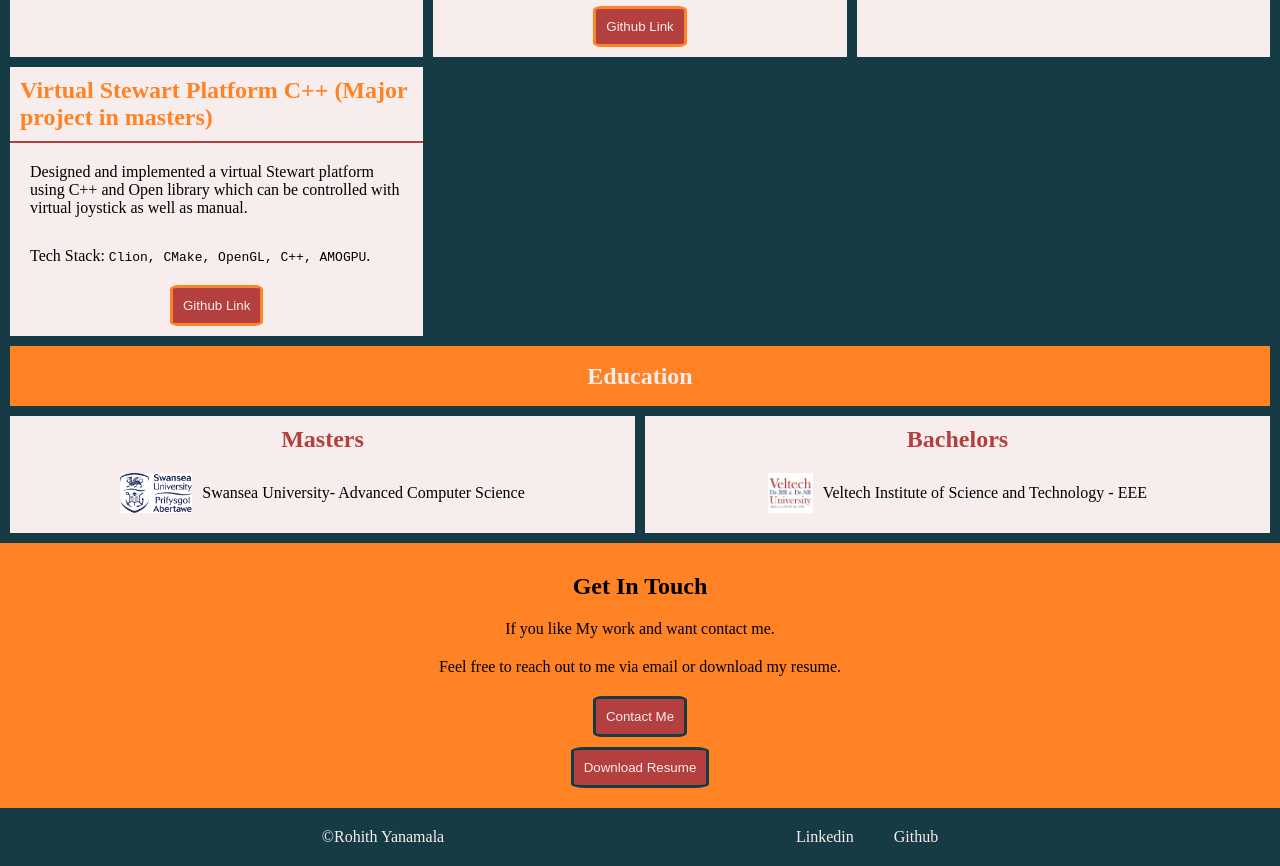
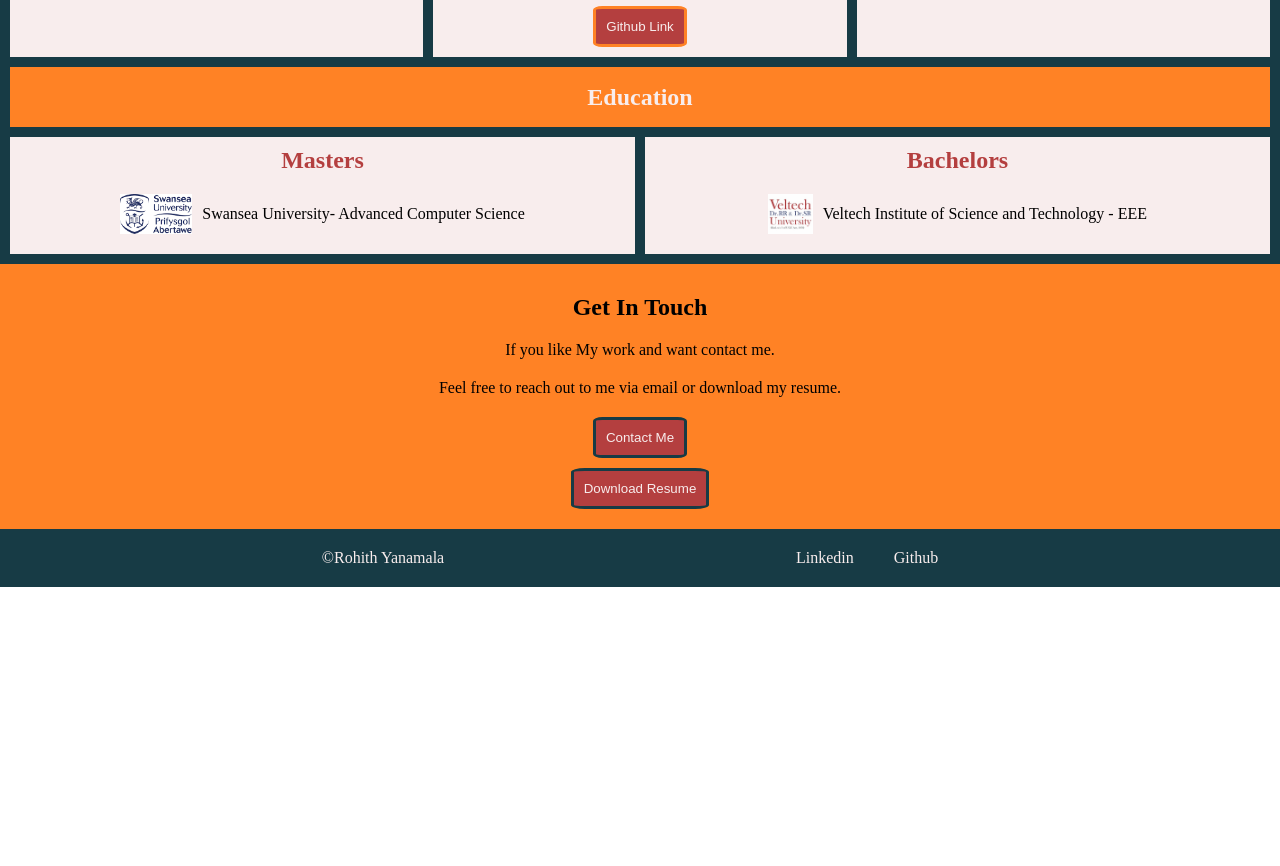
Before and after one commit to Whyrohith/Portfolio, a plain HTML site: page index.html in a window 1280 px wide. Shown: the part 1272-2138 px from the top of the page. After the commit the page ends 1859 px from the top, so only its background shows below. Drawn offline with Linux system fonts and the light colour scheme.

Commit message:
Modified projects

```diff
--- a/index.html
+++ b/index.html
@@ -108,20 +108,6 @@
                 </button>
 
             </div>
-            <div class="project">
-                <h2>Virtual Stewart Platform C++ (Major project in masters)</h2>
-                <ul>
-                    <li> Designed and implemented a virtual Stewart platform using C++ and Open library which can be
-                        controlled with virtual joystick as well as manual. </li>
-                    <li>
-                        Tech Stack: <code>Clion, CMake, OpenGL, C++, AMOGPU</code>.
-                    </li>
-                </ul>
-                <button class="button">
-                    <a href="https://github.com/Whyrohith/Stewart-Platform-Flight-Simulator-main" target="_blank">Github
-                        Link</a>
-                </button>
-            </div>
         </div>
     </section>
 
```
